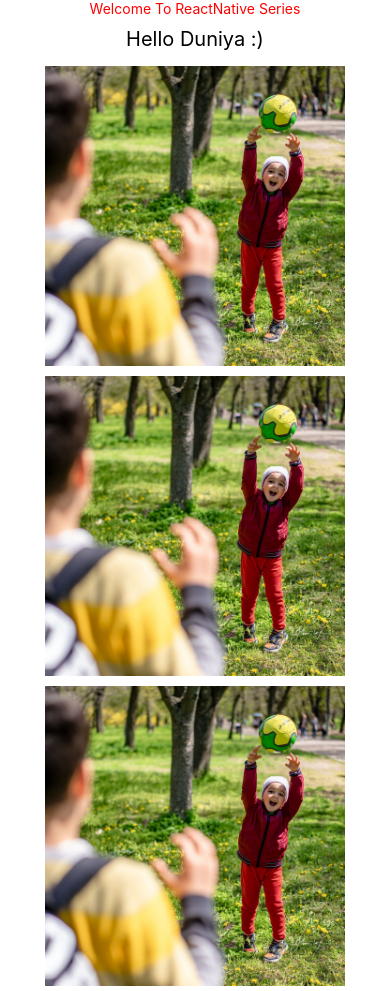
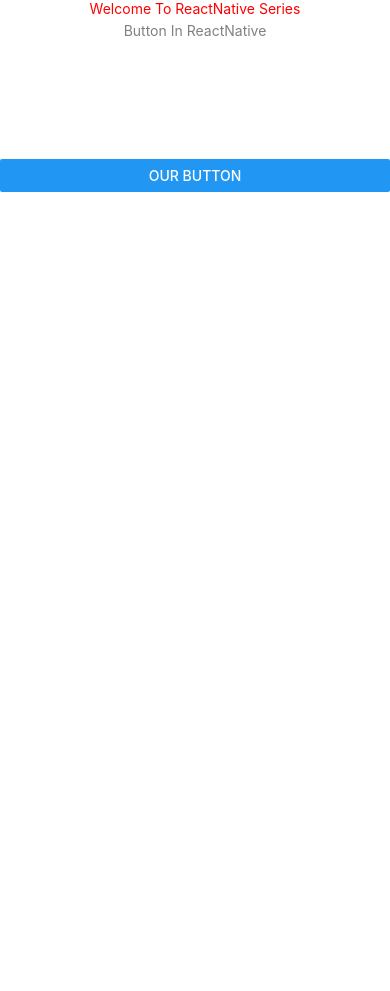
Before and after one commit to VikasDz/ReactNativeLearning, a React Native app: screen / in a window 390 px wide. After the commit the page ends 844 px from the top, so only its background shows below. Built offline with nearby package versions, Linux system fonts and the light colour scheme.

Commit message:
Btn Done

```diff
--- a/App.js
+++ b/App.js
@@ -1,4 +1,5 @@
 import {Text, View, StyleSheet,StatusBar } from 'react-native';
+import ButtonReact from './src/screens/ButtonReact';
 import CustomComponent from './src/screens/CustomComponets'
 import FlatListDemo from './src/screens/FlatListDemo';
 import ImagesAdding from './src/screens/ImagesAdding';
@@ -20,7 +21,8 @@
       <Text style={styles.textStyle}> Welcome To ReactNative Series </Text>
       {/* <CustomComponent></CustomComponent> */}
       {/* <FlatListDemo></FlatListDemo> */}
-      <ImagesAdding></ImagesAdding>
+      {/* <ImagesAdding></ImagesAdding> */}
+      <ButtonReact></ButtonReact>
       <StatusBar></StatusBar>
     </View>
   );
--- /dev/null
+++ b/src/screens/ButtonReact.js
@@ -0,0 +1,31 @@
+import { View, Text, Button, Alert } from "react-native";
+import React from "react";
+
+const ButtonReact = () => {
+  return (
+    <View>
+      <Text
+        style={{
+          textAlign: "center",
+          marginTop: 5,
+          marginBottom :120,
+          color: "gray",
+        }}
+      >
+        Button In ReactNative
+      </Text>
+      <Button
+      style = {{
+          marginTop: 20,
+      }}
+        title="Our Button"
+        onPress={()=>{
+            // console.log("Hello")
+            Alert.alert("Press To Btn")
+        }}
+      />
+    </View>
+  );
+};
+
+export default ButtonReact;
```
Also changed, not shown: 1 other file (tests, documents, lock files or other folders).
